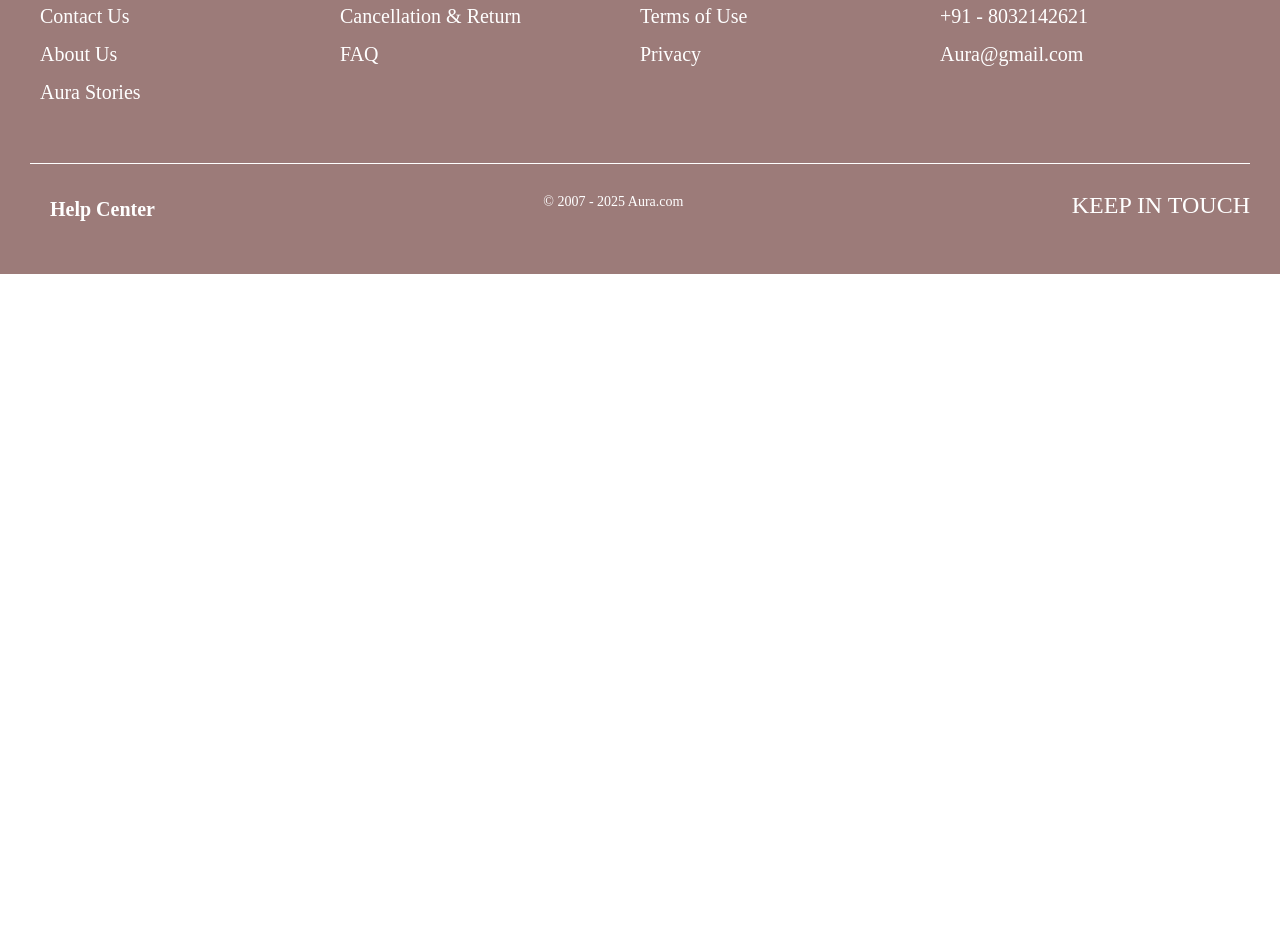
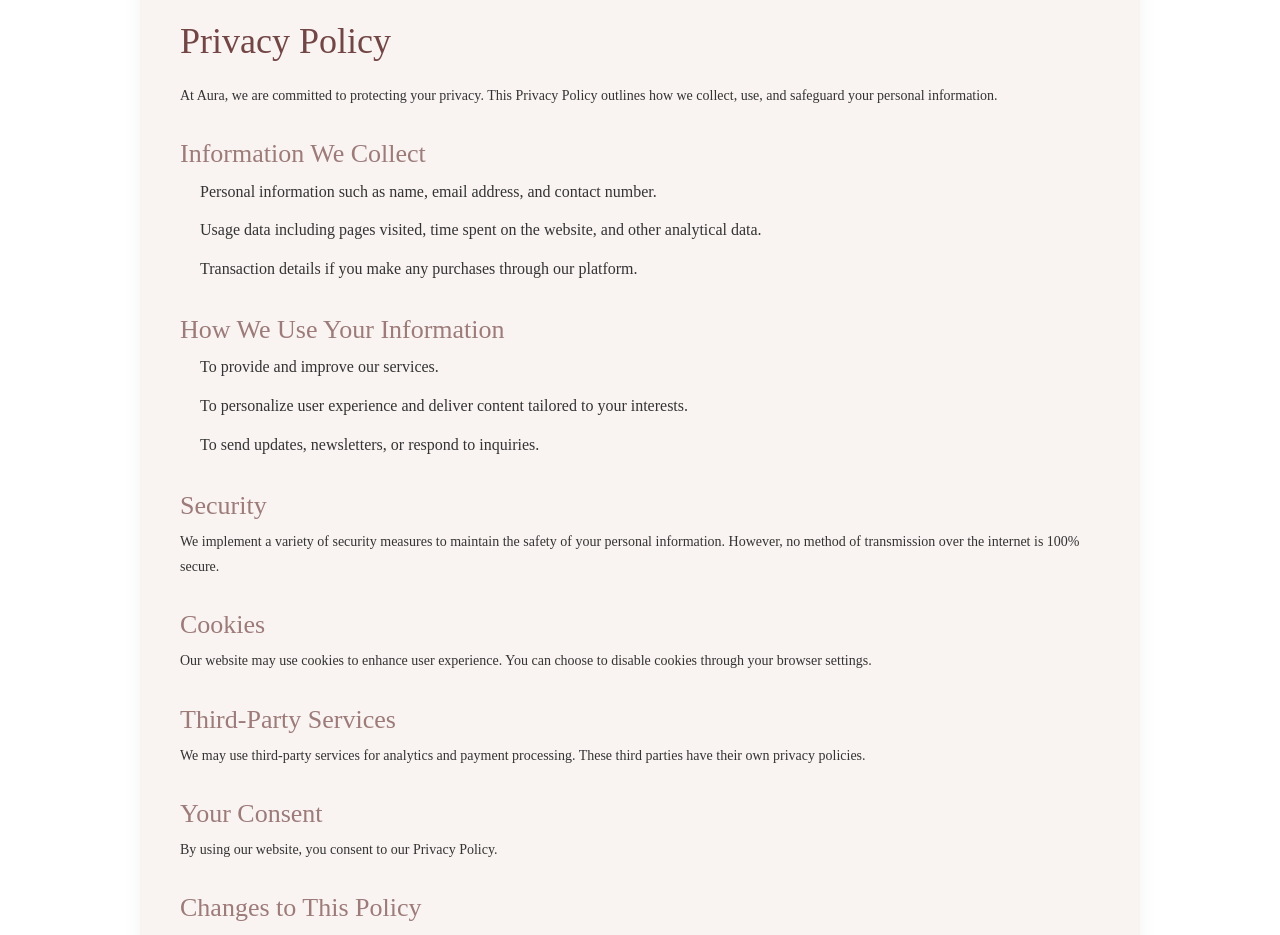
Before and after one commit to NandhanaRajeev/aura, a React (Create React App) app in the folder aura/: page /privacy in a window 1280 px wide. Shown: the part 180-1115 px from the top of the page. Before the commit the page ends 800 px from the top, so only its background shows below. Built offline with nearby package versions, Linux system fonts and the light colour scheme.

Commit message:
Privacy policies and contact informations

```diff
--- a/aura/src/App.js
+++ b/aura/src/App.js
@@ -21,6 +21,8 @@ import AuraStories from "./Components/LandingPage/Footer/AuraStories";
 import AddToWishlist from "./Components/LandingPage/Wishlist/AddToWishlist";
 import AboutUs from "./Components/LandingPage/AboutUs/AboutUs";
 import TermsOfUse from "./Components/LandingPage/Footer/TermsOfUse";
+import Privacy from "./Components/LandingPage/AboutUs/Privacy/Privacy";
+
 
 // Import Contexts
 import { CartProvider } from "./Components/LandingPage/CartPage/CartContext";
@@ -52,6 +54,7 @@ function App() {
               <Route path="/helpcenter" element={<HelpCenterPage />} />
               <Route path="/aurastories" element={<AuraStories />} />
               <Route path="/terms" element={<TermsOfUse />} />
+              <Route path="/privacy" element={<Privacy />} />
 
               <Route path="/wishlist" element={<AddToWishlist />} />
               <Route path="/about" element={<AboutUs />} />
--- /dev/null
+++ b/aura/src/Components/LandingPage/AboutUs/Privacy/Privacy.css
@@ -0,0 +1,40 @@
+.privacy-container {
+    max-width: 1000px;
+    margin: 60px auto;
+    padding: 40px;
+    background-color: #f9f4f2;
+    border-radius: 12px;
+    box-shadow: 0 0 20px rgba(0, 0, 0, 0.05);
+    font-family: 'Arial', sans-serif;
+    color: #333;
+    line-height: 1.8;
+  }
+
+  .privacy-container h1 {
+    font-size: 36px;
+    margin-bottom: 20px;
+    color: #734646;
+  }
+
+  .privacy-container h2 {
+    font-size: 26px;
+    margin-top: 30px;
+    color: #9C7B79;
+  }
+
+  .privacy-container ul {
+    padding-left: 20px;
+  }
+
+  .privacy-container li {
+    margin-bottom: 10px;
+  }
+
+  .privacy-container a {
+    color: #734646;
+    text-decoration: underline;
+  }
+
+  .privacy-container a:hover {
+    color: #9C7B79;
+  }
--- /dev/null
+++ b/aura/src/Components/LandingPage/AboutUs/Privacy/Privacy.js
@@ -0,0 +1,45 @@
+import React from 'react';
+import './Privacy.css';
+
+const Privacy = () => {
+  return (
+    <div className="privacy-container">
+      <h1>Privacy Policy</h1>
+      <p>At Aura, we are committed to protecting your privacy. This Privacy Policy outlines how we collect, use, and safeguard your personal information.</p>
+
+      <h2>Information We Collect</h2>
+      <ul>
+        <li>Personal information such as name, email address, and contact number.</li>
+        <li>Usage data including pages visited, time spent on the website, and other analytical data.</li>
+        <li>Transaction details if you make any purchases through our platform.</li>
+      </ul>
+
+      <h2>How We Use Your Information</h2>
+      <ul>
+        <li>To provide and improve our services.</li>
+        <li>To personalize user experience and deliver content tailored to your interests.</li>
+        <li>To send updates, newsletters, or respond to inquiries.</li>
+      </ul>
+
+      <h2>Security</h2>
+      <p>We implement a variety of security measures to maintain the safety of your personal information. However, no method of transmission over the internet is 100% secure.</p>
+
+      <h2>Cookies</h2>
+      <p>Our website may use cookies to enhance user experience. You can choose to disable cookies through your browser settings.</p>
+
+      <h2>Third-Party Services</h2>
+      <p>We may use third-party services for analytics and payment processing. These third parties have their own privacy policies.</p>
+
+      <h2>Your Consent</h2>
+      <p>By using our website, you consent to our Privacy Policy.</p>
+
+      <h2>Changes to This Policy</h2>
+      <p>We may update this policy occasionally. Any changes will be reflected on this page.</p>
+
+      <h2>Contact Us</h2>
+      <p>If you have any questions about this Privacy Policy, please contact us at <a href="mailto:aura@gmail.com">aura@gmail.com</a>.</p>
+    </div>
+  );
+};
+
+export default Privacy;
```
